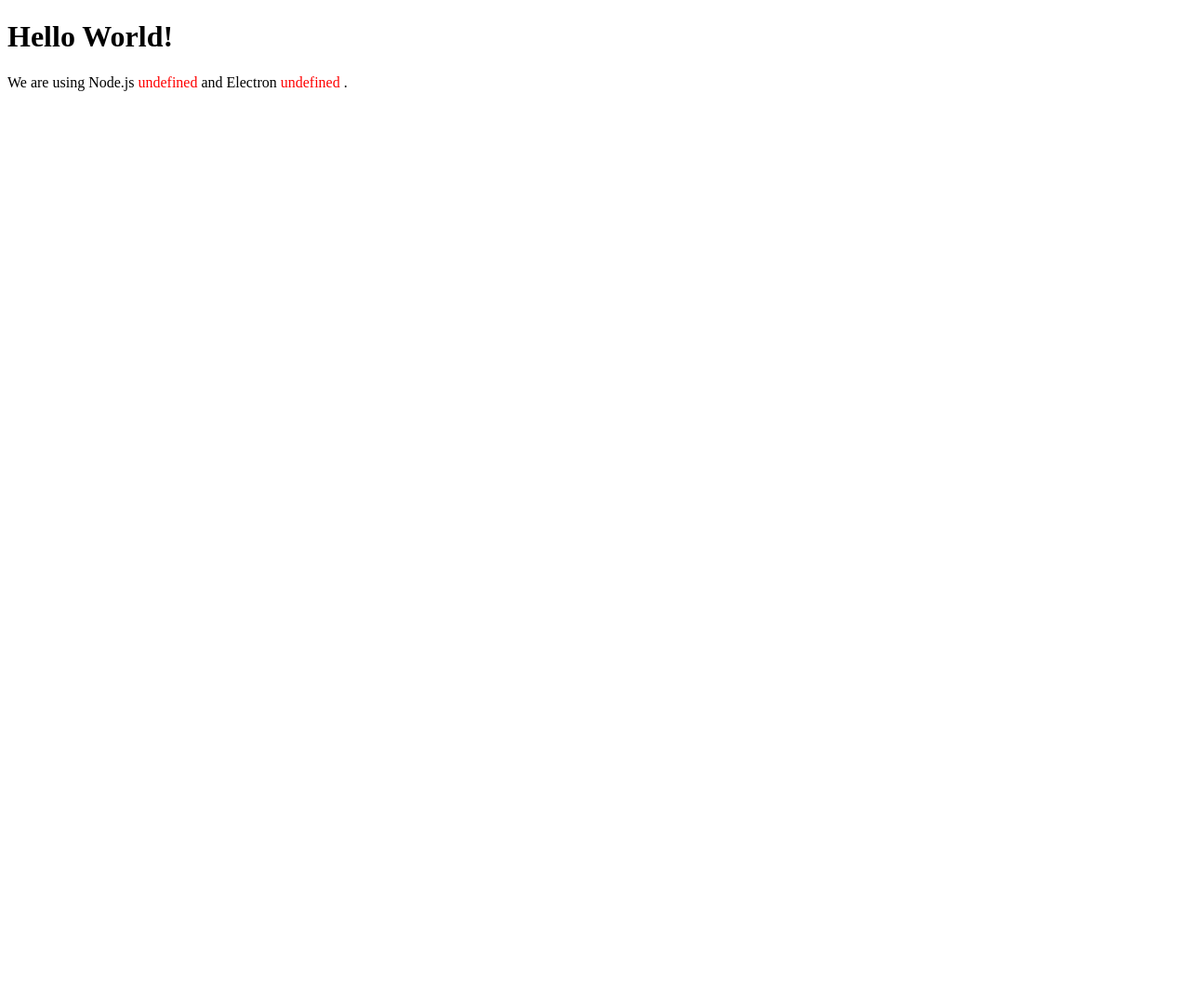
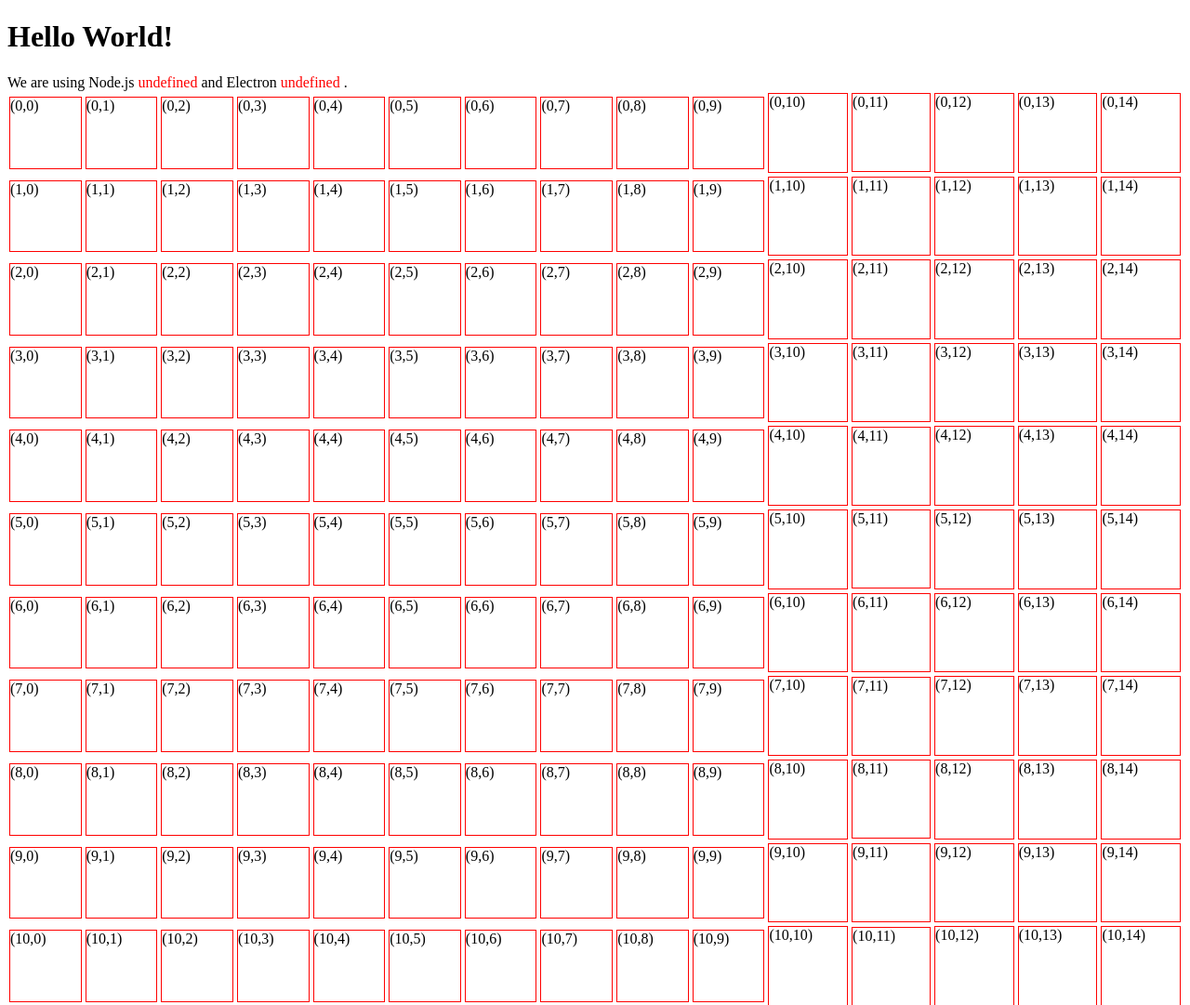
Before and after one commit to ChenQiqian/FC18_Electron, an Electron app: page html/index.html in a window 1280 px wide. Shown: the top 1081 px of the page at 93% size. Before the commit the page ends 800 px from the top, so only its background shows below. Drawn offline with Linux system fonts and the light colour scheme.

Commit message:
add cell

```diff
--- /dev/null
+++ b/css/index.css
@@ -0,0 +1,24 @@
+.flex-row-center{
+    display: flex;
+    flex-direction: row;
+    align-items: center;
+    justify-content: space-between;
+}
+
+.flex-column-center{
+    display: flex;
+    flex-direction: column;
+    align-items: center;
+    justify-content: space-around;
+}
+
+.map-cell{
+    border:1px solid red;
+    flex: 1 0 auto;
+    margin: 2px;
+}
+.map-cell:before {
+    content:'';
+    float:left;
+    padding-top:100%;
+}
--- a/index.html
+++ b/html/index.html
@@ -8,6 +8,9 @@
         color: red;
       }
     </style>
+    <style type="text/css">
+      @import "../css/index.css";
+    </style>
   </head>
   <body>
     <h1>Hello World!</h1>
@@ -17,6 +20,11 @@
     <span id="version-electron" class="version"></span>
     .<br/>
 
+
+    <div id="blocks" class="flex-column-center"></div>
+
+  </body>
+    <script src="../js/index.js"></script>
     <script type="text/javascript">
       console.log('process: ', process);
       var versionNode = process.version;
--- /dev/null
+++ b/js/index.js
@@ -0,0 +1,21 @@
+let blocks = this.document.querySelector('#blocks')
+
+
+for (let i = 0; i < 15; i++) {
+    let row = this.document.createElement('div');
+    row.id = `row-${i}`;
+    row.className = "flex-row-center";
+    row.style = "width:100%;";
+
+    for (let j = 0; j < 15; j++) {
+        let cell = this.document.createElement('div');
+        let inner = this.document.createElement('div')
+        cell.className = "map-cell"
+        inner.innerHTML = `(${i},${j})`;
+        cell.appendChild(inner)
+        row.appendChild(cell);
+    }
+    blocks.appendChild(row);
+}
+
+// blocks.innerHTML = x;
--- a/main.js
+++ b/main.js
@@ -25,7 +25,7 @@ function createWindow() {
   // 加载应用的 index.html。
   // 这里使用的是 file 协议，加载当前目录下的 index.html 文件。
   // 也可以使用 http 协议，如 mainWindow.loadURL('http://nodejh.com')。
-  mainWindow.loadURL(`file://${__dirname}/index.html`);
+  mainWindow.loadURL(`file://${__dirname}/html/index.html`);
 
   // 启用开发工具。
   // mainWindow.webContents.openDevTools();
```
